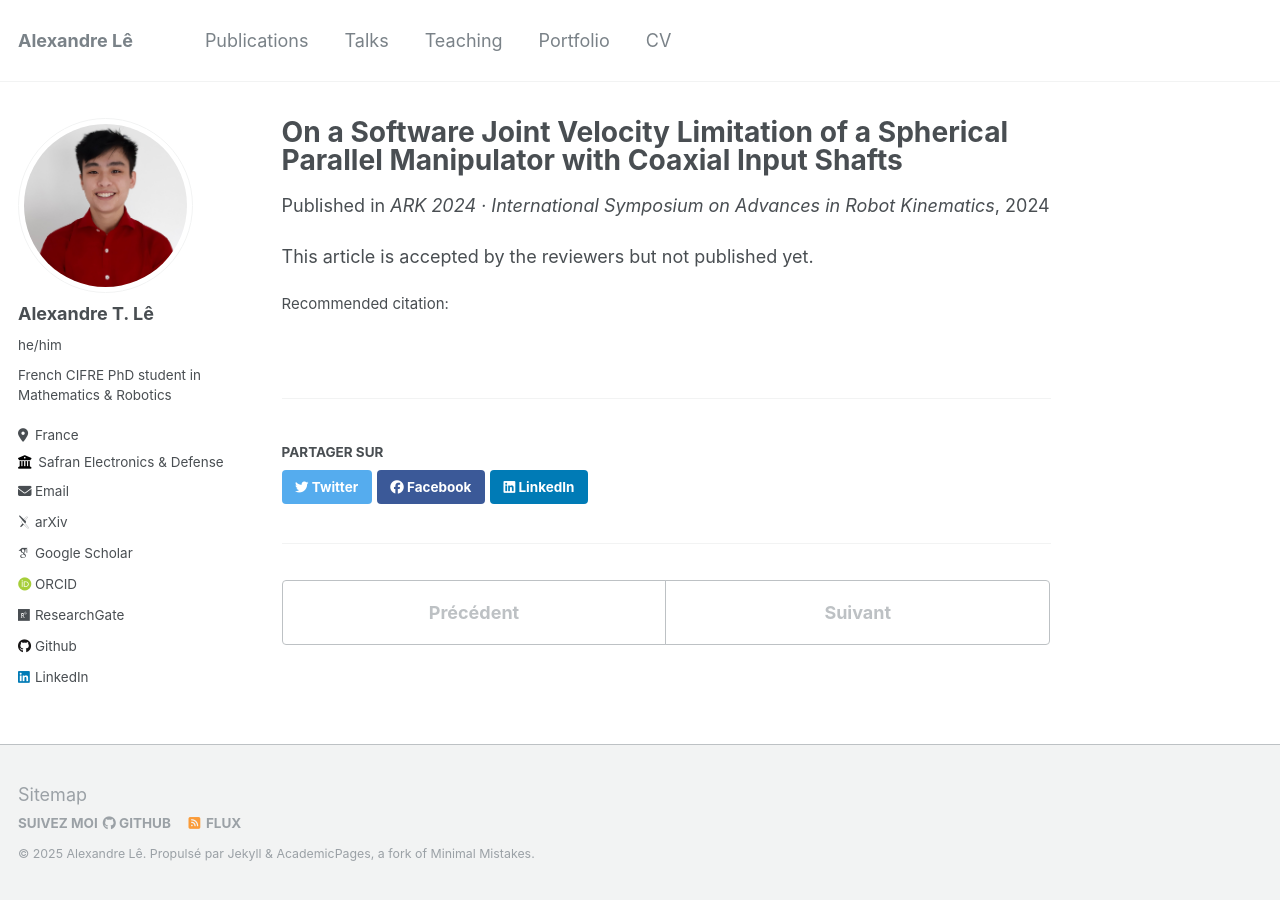
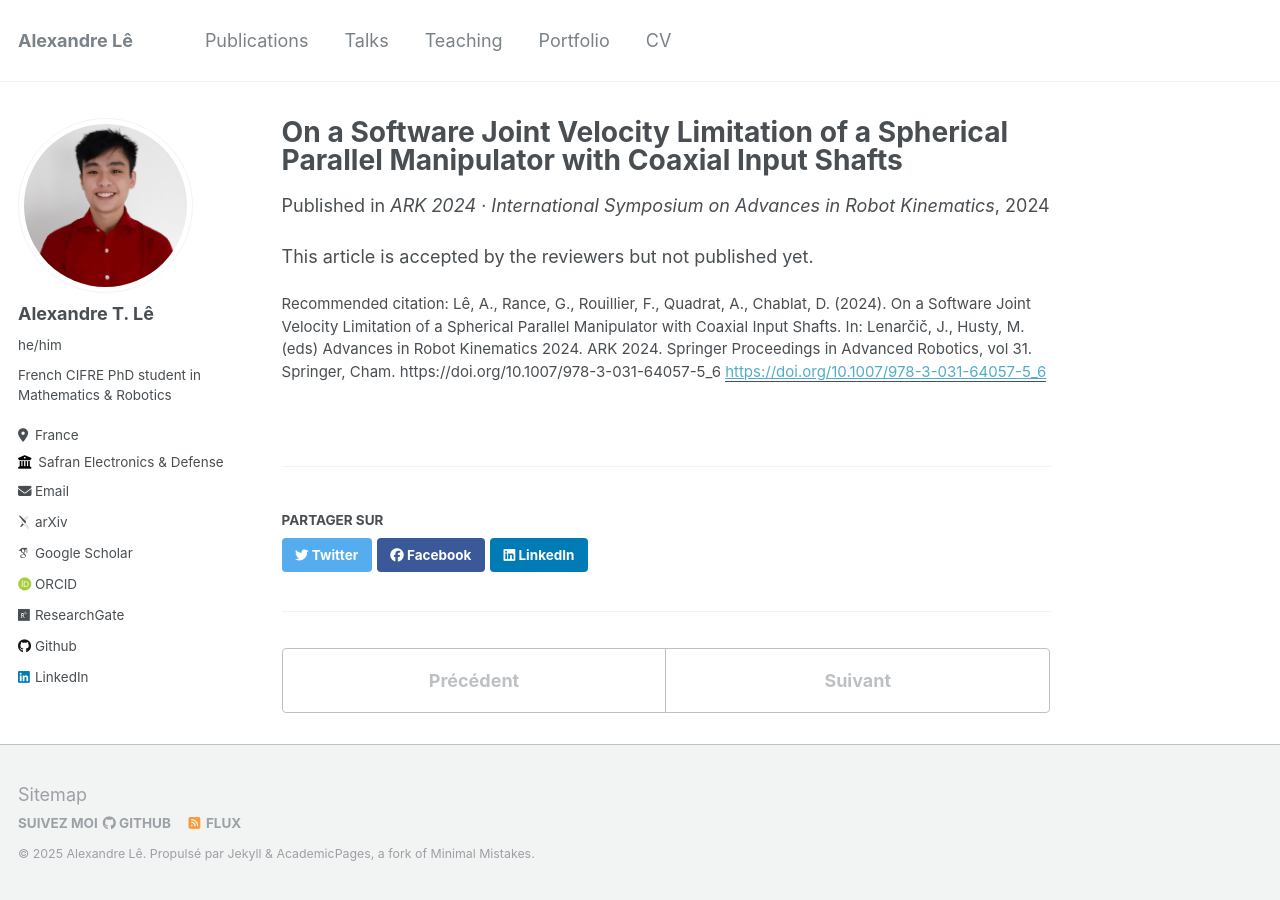
Before and after one commit to alexandre-tle/alexandre-tle.github.io, a Jekyll site: the page built from _publications/2024_ARK.md, in a window 1280 px wide. Built offline with Jekyll 4.4.1, drawn with Linux system fonts in a browser that asks for light colours; some web fonts are replaced.

Commit message:
Update 2024_ARK.md

```diff
--- a/_publications/2024_ARK.md
+++ b/_publications/2024_ARK.md
@@ -5,8 +5,8 @@ permalink: /publication/2024ARK
 excerpt: 'This article discusses the implementation of a software joint velocity limitation dedicated to a Spherical Parallel Manipulator (SPM) with coaxial input shafts (CoSPM) using a speed control loop. Such an algorithm takes as input the current joint positions as well as the joint reference velocities computed by the speed controller and limit the latter in order to avoid any known singular configuration. This limitation takes into account the workspace properties of the mechanism and the physical characteristics of its actuators. In particular, one takes advantage of the coaxiality of the input shafts of the CoSPM and the resulting unlimited bearing.'
 date: 2024-06-30
 venue: 'ARK 2024 · International Symposium on Advances in Robot Kinematics'
-paperurl: ''
-citation: ''
+paperurl: 'https://doi.org/10.1007/978-3-031-64057-5_6'
+citation: 'Lê, A., Rance, G., Rouillier, F., Quadrat, A., Chablat, D. (2024). On a Software Joint Velocity Limitation of a Spherical Parallel Manipulator with Coaxial Input Shafts. In: Lenarčič, J., Husty, M. (eds) Advances in Robot Kinematics 2024. ARK 2024. Springer Proceedings in Advanced Robotics, vol 31. Springer, Cham. https://doi.org/10.1007/978-3-031-64057-5_6'
 ---
 
 This article is accepted by the reviewers but not published yet.
```
